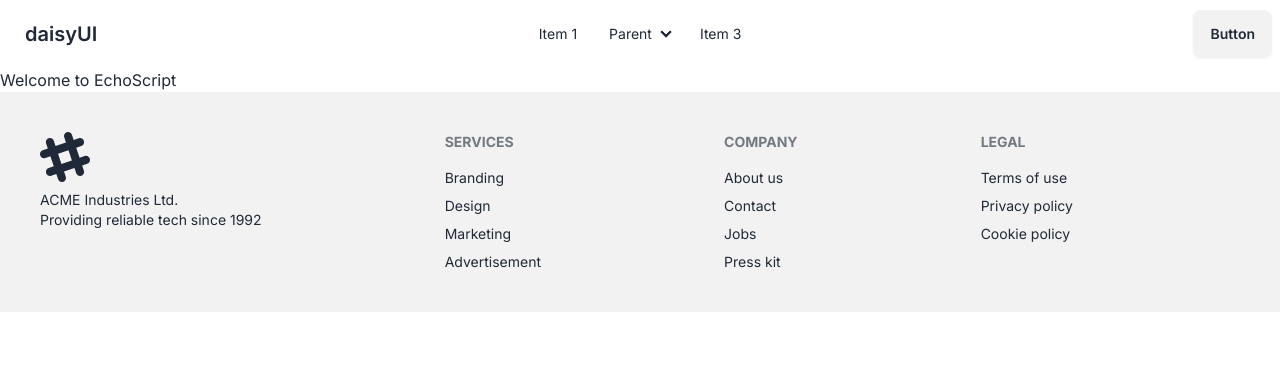
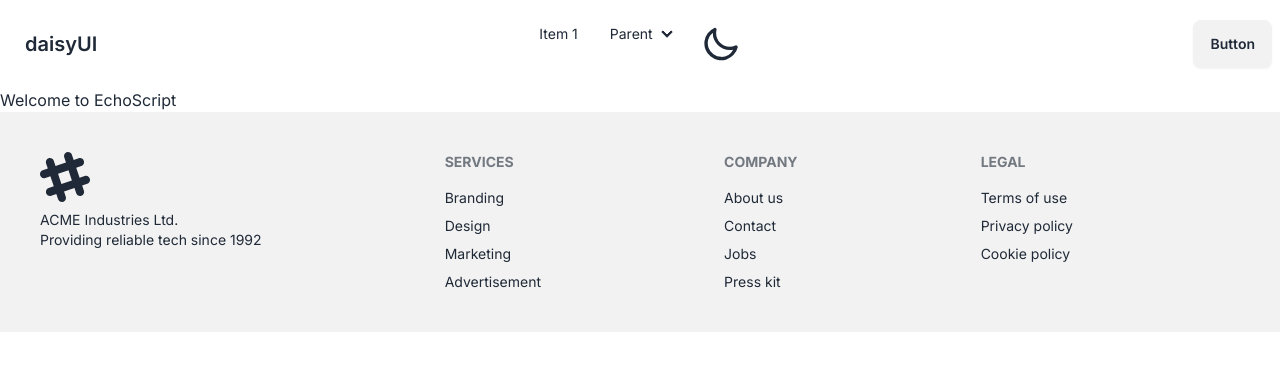
Before and after one commit to arefin22/EchoScript, a Next.js app: page / in a window 1280 px wide. Shown: the top 370 px of the page. Built offline with nearby package versions, Linux system fonts and the light colour scheme.

Commit message:
create dark and light mode theme

```diff
--- a/src/components/shared/Navbar.js
+++ b/src/components/shared/Navbar.js
@@ -1,4 +1,5 @@
 import React from 'react';
+import Theme from './Theme';
 
 const Navbar = () => {
     return (
@@ -45,7 +46,7 @@
                   </ul>
                 </li>
                 <li>
-                  <a>Item 3</a>
+                  <Theme/>
                 </li>
               </ul>
             </div>
@@ -70,7 +71,7 @@
                 </details>
               </li>
               <li>
-                <a>Item 3</a>
+                <Theme/>
               </li>
             </ul>
           </div>
--- /dev/null
+++ b/src/components/shared/Theme.js
@@ -0,0 +1,51 @@
+"use client"
+
+import { useEffect, useState } from "react";
+
+const Theme = () => {
+  const [theme, setTheme] = useState(
+    localStorage.getItem("theme") ? localStorage.getItem("theme") : "light"
+  );
+
+  const handleToggle = (e) => {
+    if (e.target.checked) {
+      setTheme("dark");
+    } else {
+      setTheme("light");
+    }
+  };
+
+  useEffect(() => {
+    localStorage.setItem("theme", theme);
+    const localTheme = localStorage.getItem("theme");
+    document.querySelector("html").setAttribute("data-theme", localTheme);
+  }, [theme]);
+  return (
+    <div>
+      <label className="swap swap-rotate">
+        {/* this hidden checkbox controls the state */}
+        <input type="checkbox" onChange={handleToggle} />
+
+        {/* sun icon */}
+        <svg
+          className="swap-on fill-current w-10 h-10"
+          xmlns="http://www.w3.org/2000/svg"
+          viewBox="0 0 24 24"
+        >
+          <path d="M5.64,17l-.71.71a1,1,0,0,0,0,1.41,1,1,0,0,0,1.41,0l.71-.71A1,1,0,0,0,5.64,17ZM5,12a1,1,0,0,0-1-1H3a1,1,0,0,0,0,2H4A1,1,0,0,0,5,12Zm7-7a1,1,0,0,0,1-1V3a1,1,0,0,0-2,0V4A1,1,0,0,0,12,5ZM5.64,7.05a1,1,0,0,0,.7.29,1,1,0,0,0,.71-.29,1,1,0,0,0,0-1.41l-.71-.71A1,1,0,0,0,4.93,6.34Zm12,.29a1,1,0,0,0,.7-.29l.71-.71a1,1,0,1,0-1.41-1.41L17,5.64a1,1,0,0,0,0,1.41A1,1,0,0,0,17.66,7.34ZM21,11H20a1,1,0,0,0,0,2h1a1,1,0,0,0,0-2Zm-9,8a1,1,0,0,0-1,1v1a1,1,0,0,0,2,0V20A1,1,0,0,0,12,19ZM18.36,17A1,1,0,0,0,17,18.36l.71.71a1,1,0,0,0,1.41,0,1,1,0,0,0,0-1.41ZM12,6.5A5.5,5.5,0,1,0,17.5,12,5.51,5.51,0,0,0,12,6.5Zm0,9A3.5,3.5,0,1,1,15.5,12,3.5,3.5,0,0,1,12,15.5Z" />
+        </svg>
+
+        {/* moon icon */}
+        <svg
+          className="swap-off fill-current w-10 h-10"
+          xmlns="http://www.w3.org/2000/svg"
+          viewBox="0 0 24 24"
+        >
+          <path d="M21.64,13a1,1,0,0,0-1.05-.14,8.05,8.05,0,0,1-3.37.73A8.15,8.15,0,0,1,9.08,5.49a8.59,8.59,0,0,1,.25-2A1,1,0,0,0,8,2.36,10.14,10.14,0,1,0,22,14.05,1,1,0,0,0,21.64,13Zm-9.5,6.69A8.14,8.14,0,0,1,7.08,5.22v.27A10.15,10.15,0,0,0,17.22,15.63a9.79,9.79,0,0,0,2.1-.22A8.11,8.11,0,0,1,12.14,19.73Z" />
+        </svg>
+      </label>
+    </div>
+  );
+};
+
+export default Theme;
```
